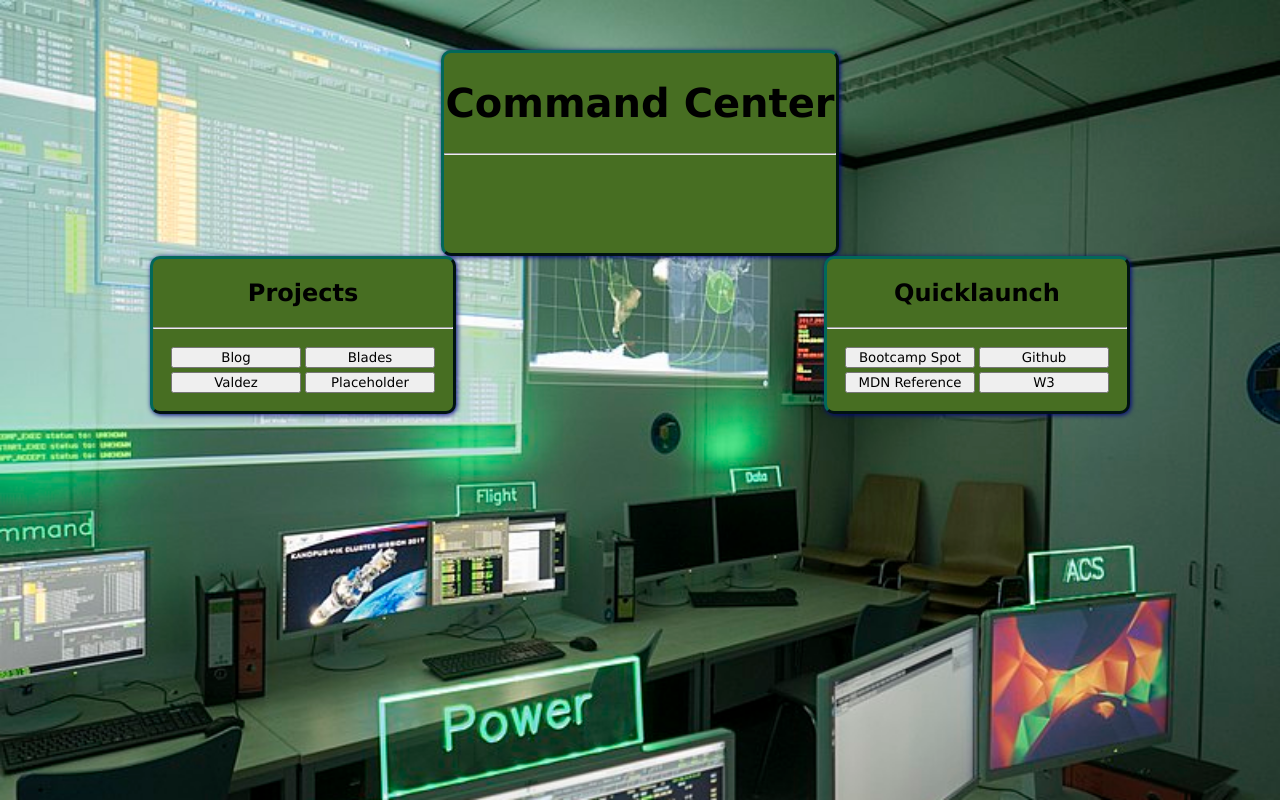
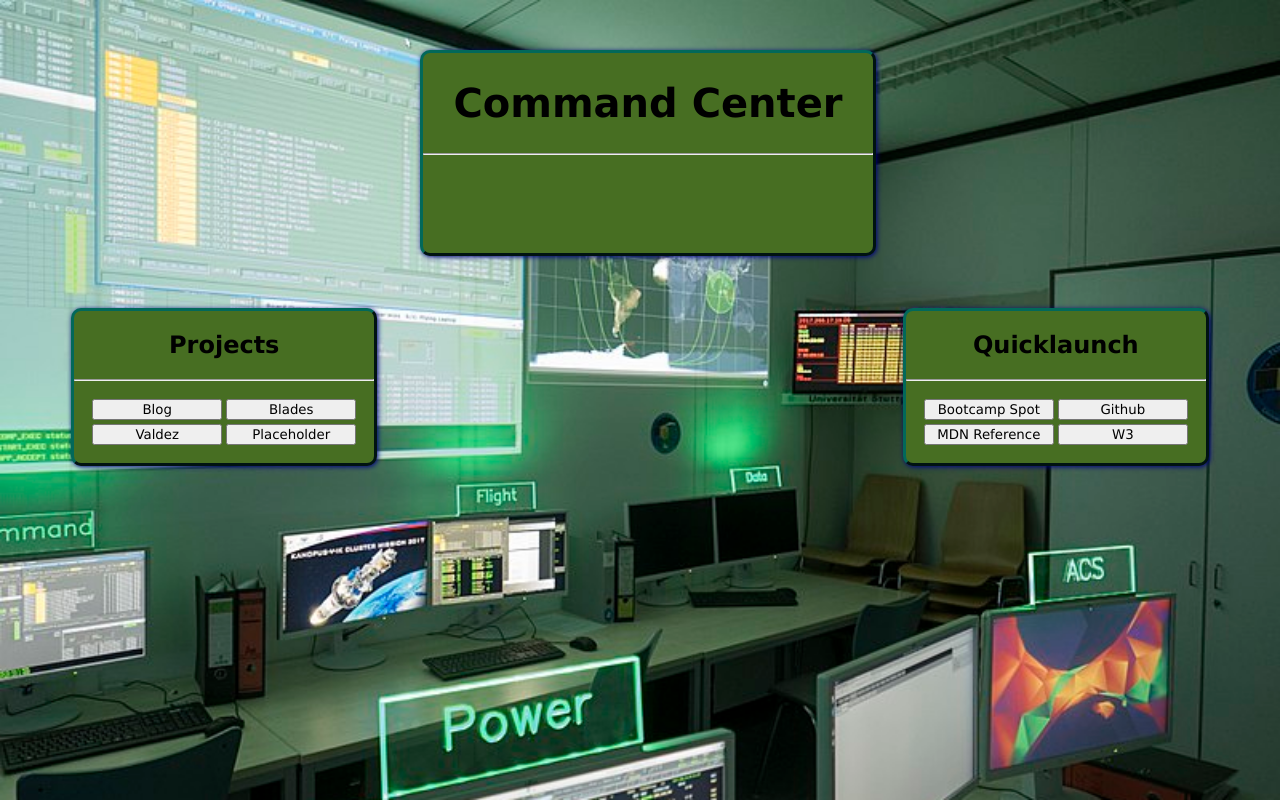
Before and after one commit to nvanbaak/command-center, a plain HTML site: page index.html in a window 1280 px wide. Drawn offline with Linux system fonts and the light colour scheme.

Commit message:
refactored content containers with positioning

```diff
--- a/index.html
+++ b/index.html
@@ -17,13 +17,17 @@
 
 <body>
 
-    <div class="contentBox" id="titleBox">
+
+    <header>
+        <div class="contentBox topbar">
             <h1 id="mainTitleText">Command Center</h1>
             <hr>
             <p></p>
         </div>
+    </header>
 
-    <div class="contentBox" id="sidebarLeft">
+    <main>
+        <div class="contentBox sidebar">
             <h2 class="titleText">Projects</h2>
             <hr>
             <table class="contentTable">
@@ -44,7 +48,7 @@
             </table>
         </div>
 
-   <div class="contentBox" id="sidebarRight">
+    <div class="contentBox sidebar">
             <h2 class=titleText>Quicklaunch</h2>
             <hr>
             <table class="contentTable">
@@ -70,7 +74,13 @@
                 </tr>
 
             </table>
+
         </div>
+
+    </main>
+
+
+
 
 </body>
 </html>
--- a/style.css
+++ b/style.css
@@ -1,24 +1,62 @@
 body {
-    /* background-color: #477d74; */
+    /* Set background as an image that covers the screen without repeating */
     background-image: url(control-center.jpg);
     background-repeat: no-repeat;
-    background-size: 100%;
-    margin-top: 50px;
-    margin-right: 150px;
-    margin-left: 150px;
+    background-size: cover;
 
-    font-family: 'Lucida Sans', 'Lucida Sans Regular', 'Lucida Grande', 'Lucida Sans Unicode', Georgia, Verdana, sans-serif;
+    /* We color everything that's not the image */
+    background-color: #314C43;
 
     user-select: none;
 }
 
+* {
+
+    /* Text settings */
+    text-align: center;
+    font-family: 'Lucida Sans', 'Lucida Sans Regular', 'Lucida Grande', 'Lucida Sans Unicode', Georgia, Verdana, sans-serif;
+
+}
+
+header {
+    /* Puts a bar across the top of the screen for the topbar to inhabit */
+    position: fixed;
+    top: 50px;
+    width: 100vw;
+}
+
+.topbar {
+    /* Defines height and weight, and centers topbar inside parent container */
+    margin: auto auto;
+    height: 200px;
+    width: 450px;
+}
+
+main {
+    /* This positions it below the initial position of the main bar */
+    position: relative;
+    top: 300px;
+
+    /* This code defines the space that child objects are positioned in */
+    margin: auto;
+    width: 90%;
+
+    /* We expect two children, so this puts on on either side of the screen */
+    display: flex;
+    justify-content: space-between;
+
+}
+
 .contentBox {
+    /* Section appearance */
     background-color: #476e22;
     border-radius: 10px;
     border-color: #02685a;
     border-width: 3px;
     border-style: outset;
     box-shadow: 1px 1px 5px navy;
+
+    overflow: auto;
 }
 
 .contentTable {
@@ -30,38 +68,16 @@ body {
     width: 50%
 }
 
-#sidebarLeft {
-    float: left;
+.sidebar {
     width: 300px;
-    /* height: 400px; */
-
 }
 
-#sidebarRight {
-    float: right;
-    width: 300px;
-    /* height: 400px; */
-
-}
-
-#titleBox {
-    float: none;
-    margin: auto;
-    clear: none;
-    height: 200px;
-    width: 40%;
-}
 
 #mainTitleText {
     text-align: center;
     font-size: 40px;
 }
 
-.titleText {
-    text-align: center;
-}
-
 button {
     width: 100%;
-    font-family: 'Lucida Sans', 'Lucida Sans Regular', 'Lucida Grande', 'Lucida Sans Unicode', Georgia, Verdana, sans-serif;
 }
```
Lines whose indentation alone changed are shown as unchanged.
